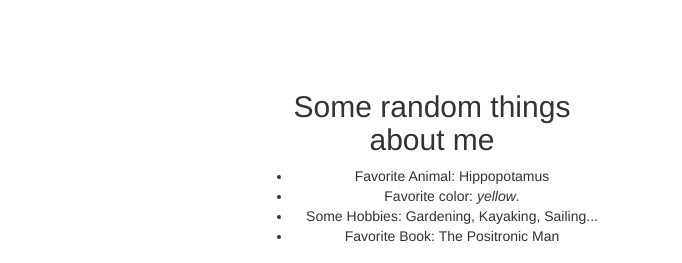
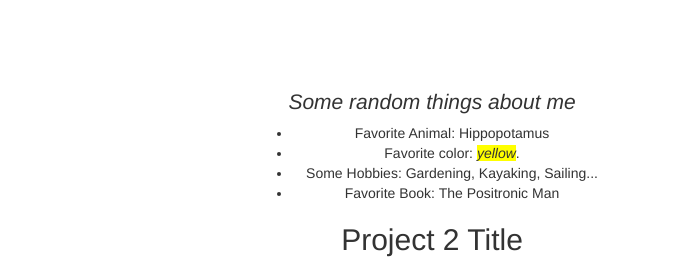
Before and after one commit to SamLG/p1, a plain HTML site: page index.html in a window 1280 px wide. Shown: the top 263 px of the page, 598-1280 px from the left. Drawn offline with nearby package versions, Linux system fonts and the light colour scheme.

Commit message:
Update main.css to add rules for about me section title and the color yellow styling

```diff
--- a/css/main.css
+++ b/css/main.css
@@ -23,6 +23,15 @@ h1 {
 	margin-top: 3em;
 }
 
+.projects section:first-child h2 {
+	font-size: 1.5em;
+	font-style: italic;
+}
+
+.yel {
+ 	background-color: yellow;
+ }
+
 footer {
 	background: rgba(0, 0, 0, 0.7);
 	color: white;
```
